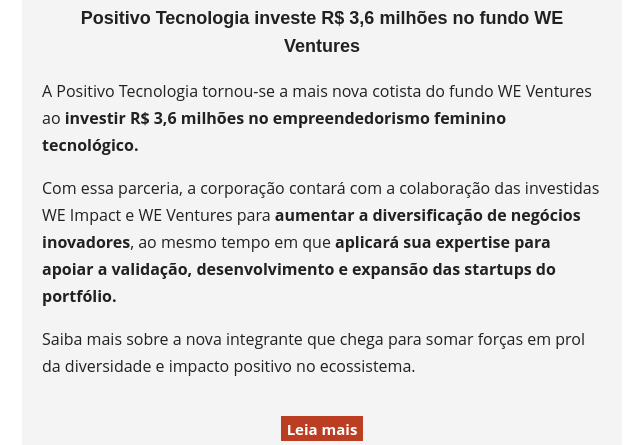
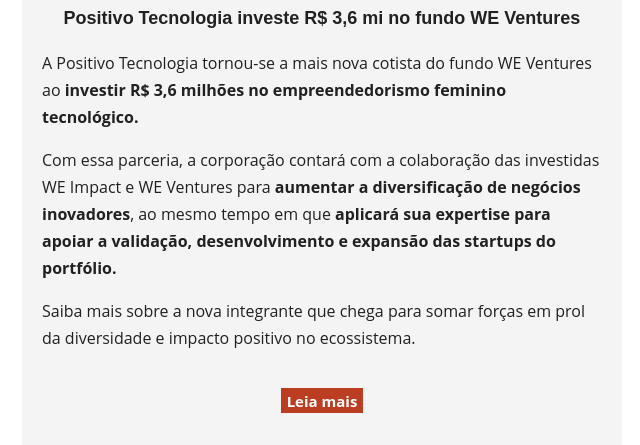
Before and after one commit to weimpact-tech/newsletter-29, a plain HTML site: page index.html in a window 1280 px wide. Shown: the part 6127-6572 px from the top of the page, without its empty margins (318-958 px from the left). Drawn offline with Linux system fonts and the light colour scheme.

Commit message:
milhões para mi

```diff
--- a/index.html
+++ b/index.html
@@ -492,7 +492,7 @@
                                                             style="display: block; font-style: normal; letter-spacing: normal; margin-top: 20px; margin-right: 0; margin-bottom: 10px; margin-left: 0; text-align: center; font-size: 21px; line-height: 31px; font-family: 'Poppins', sans-serif; font-weight: 700; margin: 20px 0px 0px; color: #212121;">
                                                             <p id="pSemiBold"
                                                                 style="-webkit-text-size-adjust: 100%; -ms-text-size-adjust: 100%; font-size: 18px; line-height: 28px; font-weight: 600; text-align: center;">
-                                                                Positivo Tecnologia investe R$ 3,6 milhões no fundo WE
+                                                                Positivo Tecnologia investe R$ 3,6 mi no fundo WE
                                                                 Ventures
                                                             </p>
                                                         </h3>
```
